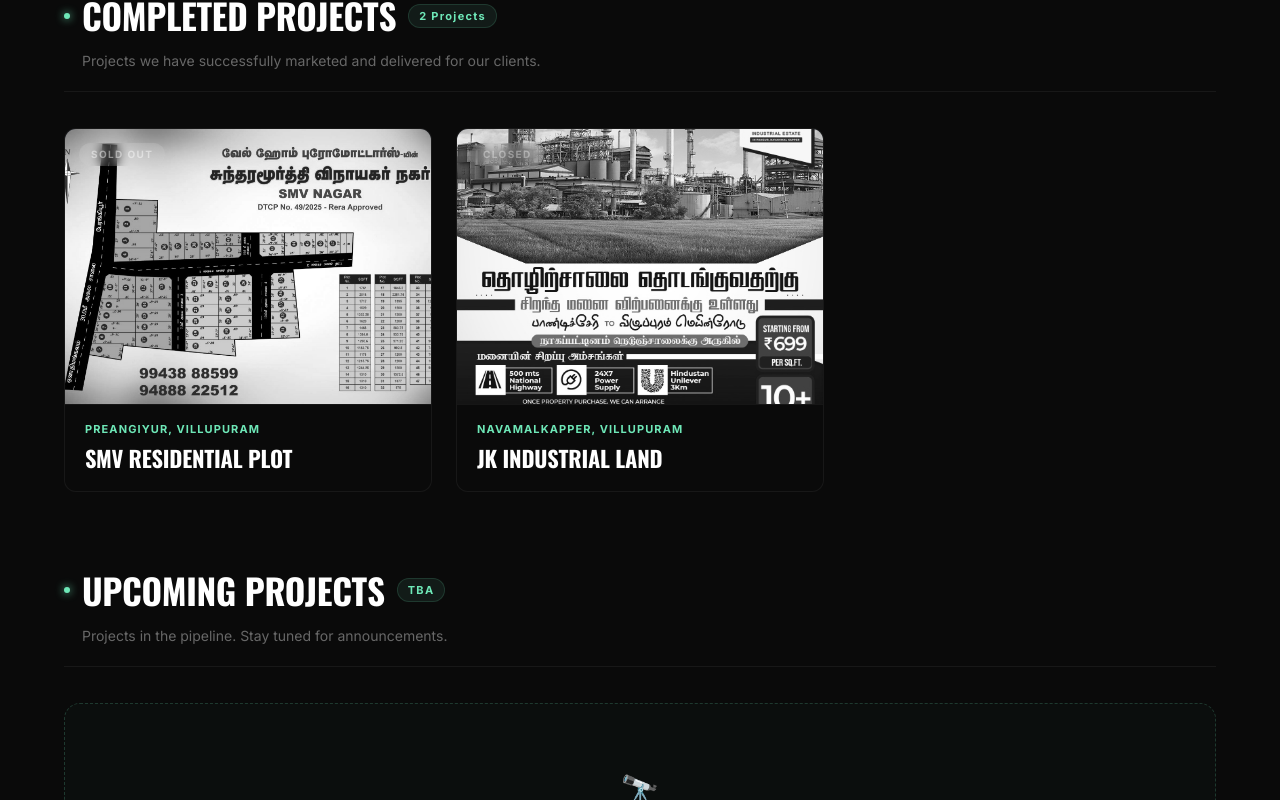
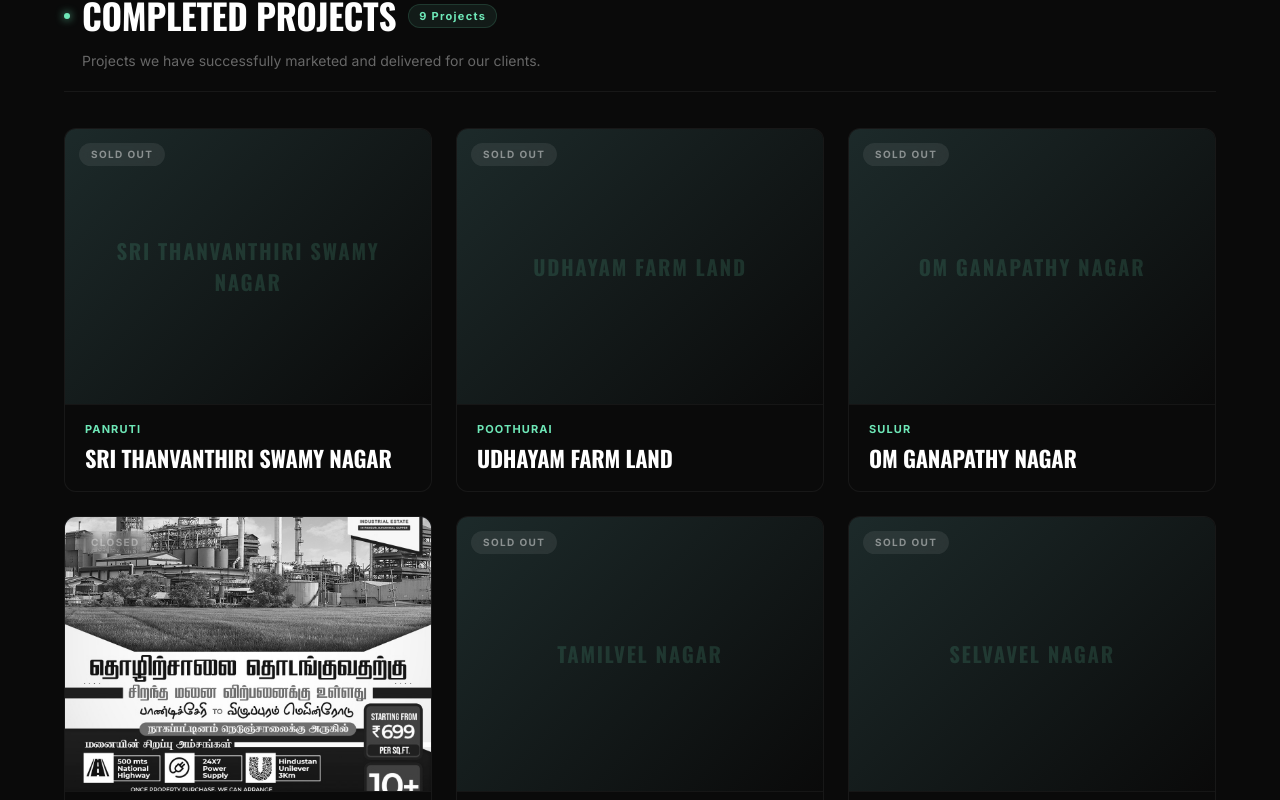
Before and after one commit to dravintel-design/meimadhi, a React (Vite) app: page /our-work in a window 1280 px wide. Shown: the part 1300-2100 px from the top of the page. Built offline with nearby package versions, Linux system fonts and the light colour scheme.

Commit message:
feat: add all 9 completed projects with no-image fallback card

```diff
--- a/src/pages/OurWork.jsx
+++ b/src/pages/OurWork.jsx
@@ -21,8 +21,15 @@ const categories = [
         label: 'Completed Projects',
         description: 'Projects we have successfully marketed and delivered for our clients.',
         projects: [
-            { title: 'SMV Residential Plot',  location: 'Preangiyur, Villupuram',      image: '/SMV Nagar.png',               tag: 'Sold Out' },
-            { title: 'JK Industrial Land',    location: 'Navamalkapper, Villupuram',   image: '/JK Industrial Land.jpeg',    tag: 'Closed'   },
+            { title: 'Sri Thanvanthiri Swamy Nagar', location: 'Panruti',          image: null,                          tag: 'Sold Out' },
+            { title: 'Udhayam Farm Land',             location: 'Poothurai',        image: null,                          tag: 'Sold Out' },
+            { title: 'Om Ganapathy Nagar',            location: 'Sulur',            image: null,                          tag: 'Sold Out' },
+            { title: 'JK Industrial',                 location: 'Navamalkapper',    image: '/JK Industrial Land.jpeg',   tag: 'Closed'   },
+            { title: 'Tamilvel Nagar',                location: 'Siruvadi',         image: null,                          tag: 'Sold Out' },
+            { title: 'Selvavel Nagar',                location: 'Siruvadi',         image: null,                          tag: 'Sold Out' },
+            { title: 'JKR City',                      location: 'V Agaram',         image: null,                          tag: 'Sold Out' },
+            { title: 'Sundaramurthi Vinayagar Nagar', location: 'Perangiyur',       image: null,                          tag: 'Sold Out' },
+            { title: 'JL Industry',                   location: 'Navamalkapper',    image: null,                          tag: 'Closed'   },
         ],
     },
     {
@@ -235,7 +242,9 @@ const ProjectCard = ({ project }) => {
             borderRadius: 12,
             border: '1px solid rgba(255,255,255,0.06)',
             background: BLACK,
+            transition: 'border-color 0.3s ease, box-shadow 0.3s ease',
         }}>
+            {project.image ? (
                 <div className="aspect-[4/3] w-full overflow-hidden bg-gray-900">
                     <img
                         src={project.image}
@@ -243,6 +252,31 @@ const ProjectCard = ({ project }) => {
                         className="object-cover w-full h-full transform group-hover:scale-105 transition-all duration-500 grayscale group-hover:grayscale-0"
                     />
                 </div>
+            ) : (
+                <div style={{
+                    aspectRatio: '4/3',
+                    width: '100%',
+                    background: 'linear-gradient(135deg, rgba(33,50,50,0.8) 0%, rgba(10,10,10,0.9) 100%)',
+                    display: 'flex',
+                    alignItems: 'center',
+                    justifyContent: 'center',
+                    position: 'relative',
+                    overflow: 'hidden',
+                }}>
+                    <span style={{
+                        fontFamily: 'Oswald, sans-serif',
+                        fontSize: 'clamp(1rem, 2vw, 1.3rem)',
+                        fontWeight: 700,
+                        color: 'rgba(110,231,183,0.15)',
+                        textTransform: 'uppercase',
+                        letterSpacing: '0.08em',
+                        textAlign: 'center',
+                        padding: '0 16px',
+                    }}>
+                        {project.title}
+                    </span>
+                </div>
+            )}
             <span style={{
                 position: 'absolute', top: 14, left: 14,
                 fontSize: '10px', fontWeight: 700, letterSpacing: '0.14em', textTransform: 'uppercase',
```
Lines whose indentation alone changed are shown as unchanged.
